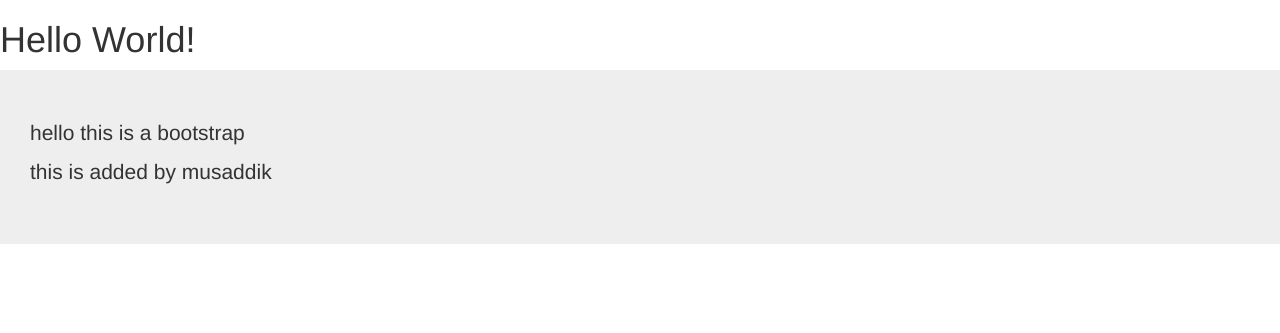
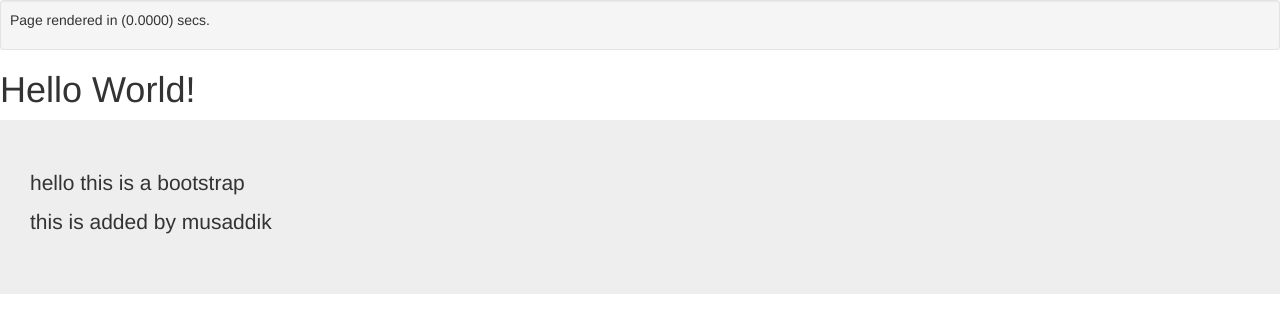
Before and after one commit to Triac/triac, a CodeIgniter app: page /index.php/welcome/about in a window 1280 px wide. Shown: the top 333 px of the page. Run offline with CodeIgniter, Linux system fonts and the light colour scheme.

Commit message:
added elapsed time
{elapsed_time}

```diff
--- a/application/views/about.php
+++ b/application/views/about.php
@@ -13,6 +13,7 @@
     <![endif]-->
   </head>
   <body>
+    <div class="well well-sm"><p>Page rendered in ({elapsed_time}) secs.</p></div>
     <h1>Hello World!</h1>
 <div class="jumbotron">
 	<p>hello this is a bootstrap</p>
```
